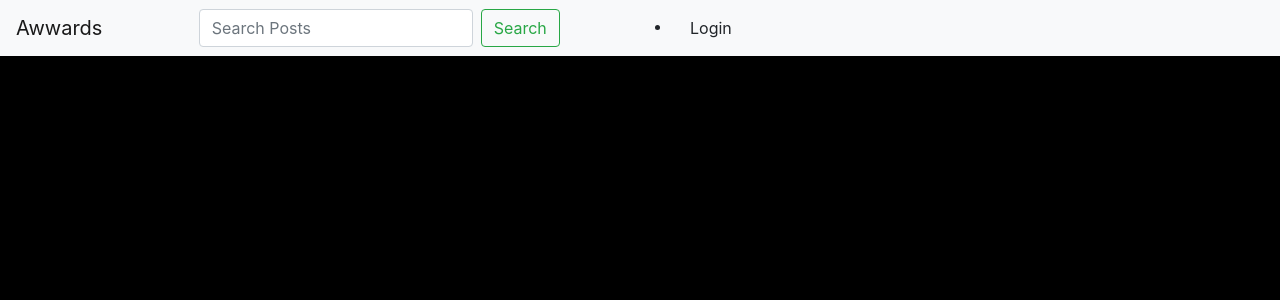
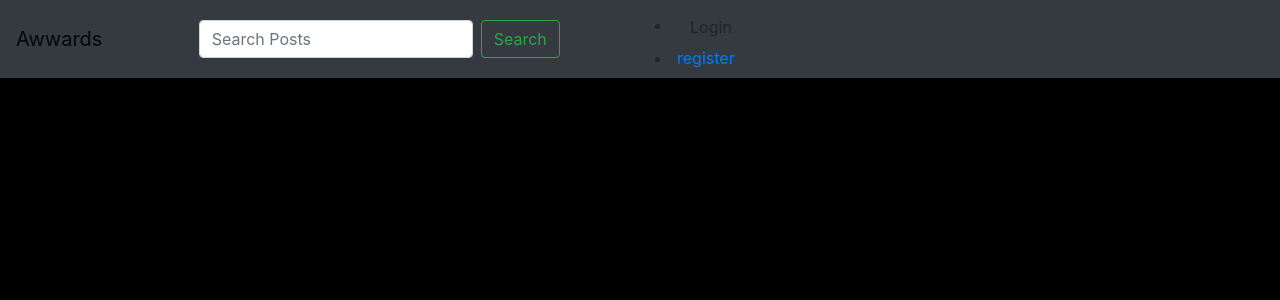
Before and after one commit to Otieno100/Awwards, a Django app: page / in a window 1280 px wide. Shown: the top 300 px of the page. Run offline with Django 4.2, Linux system fonts and the light colour scheme; data that the repository does not hold is empty; parts of the project's set-up code (start-up, migrations or seed data) failed here and were passed over; some libraries are stand-ins or nearby versions.

Commit message:
modified navbar and added search form

```diff
--- a/Awwards/templates/navbar.html
+++ b/Awwards/templates/navbar.html
@@ -1,7 +1,7 @@
 
 
 
-<nav class="navbar navbar-light bg-light justify-content-between">
+<nav class="navbar navbar-light bg-dark justify-content-between">
  <a class="navbar-brand" href="{% url 'postToday' %}">Awwards</a>
   <form class="form-inline" class="navbar-form" role="search" action="{% url 'search_results' %}">
     <input class="form-control mr-sm-2" type="search" placeholder="Search Posts" aria-label="Search" name="post">
@@ -11,13 +11,15 @@
     {% if user.is_authenticated %}
     <ul>
       <li class="dropdown">
-        <a href="#" class="dropdown-toggle btn btn-default" data-toggle="dropdown" role="button" aria-expanded="false">Account
+        <a href="#" class="dropdown-toggle btn btn-default bg-light" data-toggle="dropdown" role="button" aria-expanded="false">Account
                   <span class="caret"></span>
               </a>
         <ul class="dropdown-menu" role="menu">
           <li>
             <a href="{%url 'postToday'%}">Home</a>
           </li>
+            <a href="{%url 'profile_edit'%}">profile</a>
+            <li></li>
           <li>
             <a href="/accounts/password/change">Change Password</a>
           </li>
@@ -31,7 +33,9 @@
     <li>
       <a class='btn btn-default' href="/accounts/login">Login</a>
     </li>
-
+<li>
+  <a href="/accounts/register">register</a>
+</li>
     {% endif %}
   </div>
 </nav>
```
